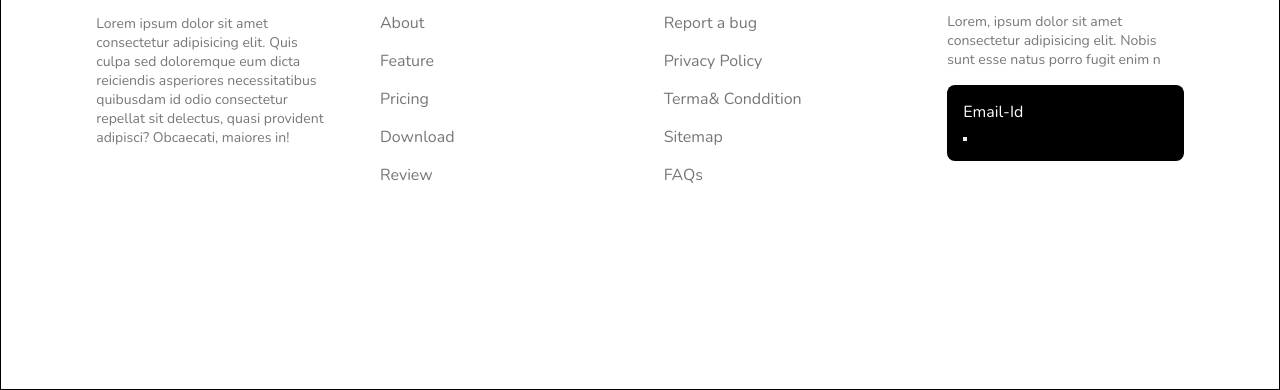
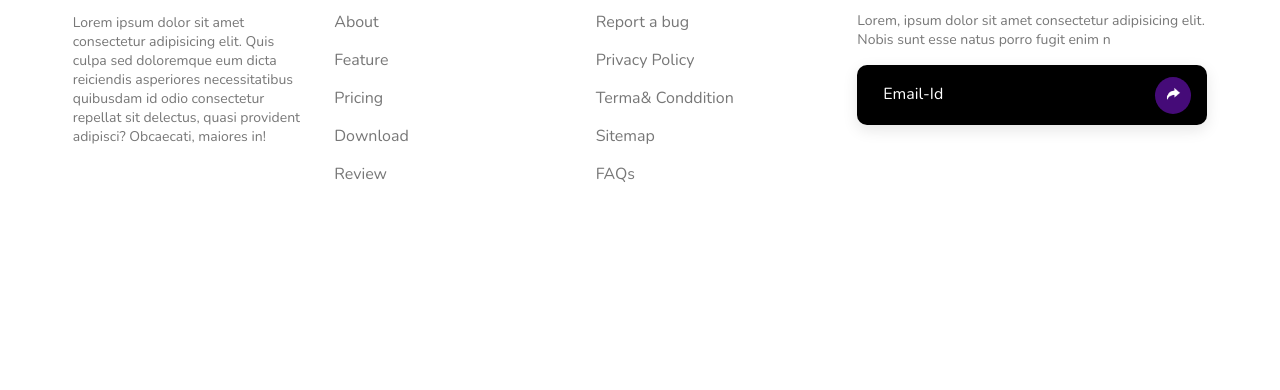
Before and after one commit to Aditi-Pathak01/Modern-Website, a plain HTML site: page index.html in a window 1280 px wide. Shown: the part 5244-5634 px from the top of the page. After the commit the page ends 5530 px from the top, so only its background shows below. Drawn offline with nearby package versions, Linux system fonts and the light colour scheme.

Commit message:
add css changes

```diff
--- a/index.html
+++ b/index.html
@@ -268,7 +268,7 @@
           adipisci? Obcaecati, maiores in!
         </p>
       </div>
-     <div>
+      <div>
         <h1>Quick Links</h1>
         <ul>
           <li><a href="#">About</a></li>
@@ -296,9 +296,11 @@
           Lorem, ipsum dolor sit amet consectetur adipisicing elit. Nobis sunt
           esse natus porro fugit enim n
         </p>
-        <div class="input-field">
-          <input type="text" placeholder="Email-Id" class="input" />
-          <button></button>
+        <div class="input-box">
+          <input type="email" placeholder="Email-Id" class="input">
+          <button class="email-btn">
+            <img src="assets/curve.png" ">
+          </button>
         </div>
       </div>
     </section>
--- a/style.css
+++ b/style.css
@@ -299,7 +299,12 @@ nav a:hover {
 #plans {
   height: 60vh;
   width: 100vw;
-  background: linear-gradient(180deg,rgba(249,33,141,.8)0%,rgba(110,25,246,0.8)100%),url(assets/best_pricingbg.jpg.webp);
+  background: linear-gradient(
+      180deg,
+      rgba(249, 33, 141, 0.8) 0%,
+      rgba(110, 25, 246, 0.8) 100%
+    ),
+    url(assets/best_pricingbg.jpg.webp);
   position: relative;
   padding-bottom: 10rem;
 }
@@ -326,7 +331,7 @@ nav a:hover {
   width: 320px;
   border-radius: 5px;
   text-align: center;
-  box-shadow: 0 5px 15px rgba(0,0,0,0.2);
+  box-shadow: 0 5px 15px rgba(0, 0, 0, 0.2);
   cursor: pointer;
 }
 #upper-box {
@@ -353,7 +358,7 @@ nav a:hover {
 #lower-box ul li {
   margin-bottom: 0.8rem;
 }
-#lower-box ul button{
+#lower-box ul button {
   color: white;
   border: 0;
   outline: 0;
@@ -369,7 +374,11 @@ nav a:hover {
   margin-top: 260px;
   padding: 1rem 5rem;
   height: 100vh;
-  background-image: linear-gradient(360deg, rgb(165, 5, 189),rgb(239, 87, 203));
+  background-image: linear-gradient(
+    360deg,
+    rgb(165, 5, 189),
+    rgb(239, 87, 203)
+  );
   display: flex;
   justify-content: center;
   align-items: center;
@@ -412,7 +421,7 @@ nav a:hover {
 .contact-us img {
   position: absolute;
   bottom: -150px;
-  left:-120px;
+  left: -120px;
   animation: rotate 10s linear infinite;
 }
 @keyframes rotate {
@@ -437,29 +446,26 @@ nav a:hover {
   border-radius: 10px;
   background-color: rgb(208, 80, 123);
   color: whitesmoke;
-  box-shadow: 0 5px 15px rgba(0,0,0,0.2);
+  box-shadow: 0 5px 15px rgba(0, 0, 0, 0.2);
   font-size: 1.3rem;
   cursor: pointer;
   margin-top: 140px;
 }
 #footer {
   padding: 3rem;
-  height: 63vh;
-  border: 1px solid black;
+  height: 50vh;
   display: flex;
   justify-content: space-evenly;
   align-items: start;
 }
-#footer div{
+#footer div {
   flex-basis: 20%;
   gap: 2rem;
-}
-#footer img {
-  margin-bottom: 1.5rem;
 }
 #footer p {
   color: #777;
   font-size: 14px;
+  margin-top: 1.5rem;
 }
 #footer h1 {
   font-size: 1.8rem;
@@ -471,24 +477,53 @@ nav a:hover {
 }
 #footer ul li {
   margin-bottom: 1rem;
+  transition: all 0.3s;
 }
-#footer ul li  a {
+#footer ul li a {
   text-decoration: none;
+  width: 100%;
   color: #777;
 }
-.input-field {
+#footer ul li:hover {
+  transform: translateX(20px);
+}
+#footer ul li:hover a {
+  color: #723ba2;
+}
+.input-box {
+  width: 350px;
+  height: 60px;
+  padding: 1rem;
+  background-color: black;
+  display: flex;
+  justify-content: center;
+  align-items: center;
   margin-top: 1rem;
-  background-color: black;
-  padding: 1rem;
-  border-radius: 8px;
+  border-radius: 10px;
+  box-shadow: 0 5px 15px rgba(0,0,0,0.1);
+  cursor: pointer;
 }
 .input {
+  background: transparent;
+  color: whitesmoke;
+  padding: 10px;
+  border: none;
+  outline: none;
+  flex: 1;
+}
+.input::placeholder {
+  font-size: 1rem;
+  color: white;
+}
+.input-box .email-btn{
+  padding: 5px 8px;
+ border-radius: 50%;
  border: 0;
  outline: 0;
- background-color: transparent;
- color: white;
- font-size: 1rem;
+ background-color: #450b78;
 }
-.input::placeholder {
-  color: white;
+.email-btn img {
+  height: 20px;
+  width: 20px;
+  margin-top: 2px;
 }
```
Also changed, not shown: assets/curve.png (added). Lines whose indentation alone changed are shown as unchanged.
